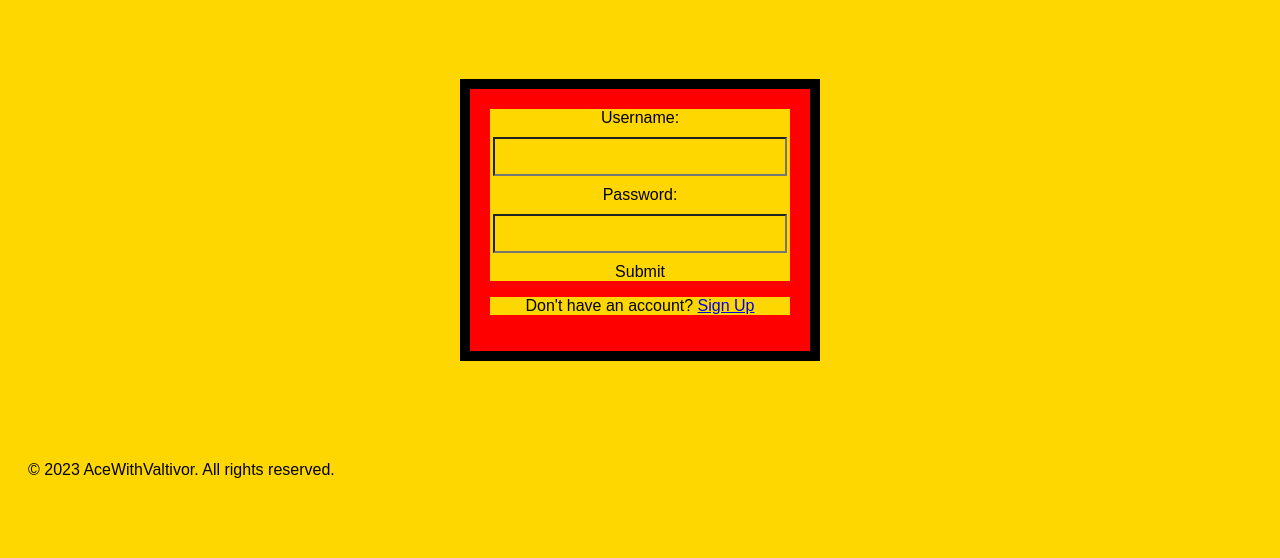
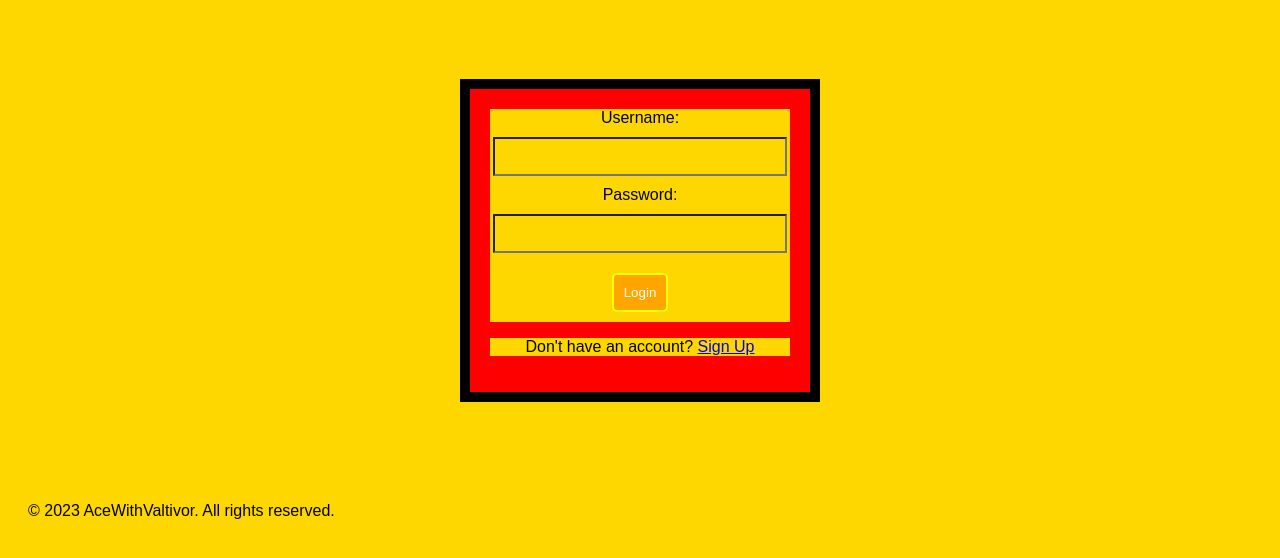
Before and after one commit to Valtivor/Capstone-Project, a plain HTML site: page index.html in a window 1280 px wide. Shown: the part 100-658 px from the top of the page. Drawn offline with Linux system fonts and the light colour scheme.

Commit message:
making some updates to my capstone

```diff
--- a/index.html
+++ b/index.html
@@ -13,12 +13,12 @@
         </nav>
     </header>
     <div class="login-container">
-        <form>
+        <form action="i.html" method="GET">
             <label for="username">Username:</label>
             <input type="text" id="username" name="username" required>
             <label for="password">Password:</label>
             <input type="password" id="password" name="password" required>
-            <form action="i.html">Submit</form>
+            <button type="submit">Login</button>
         </form>
         <p>
             Don't have an account? <a href="signup.html">Sign Up</a>
```
Also changed, not shown: login.html (+1 -1 lines).
